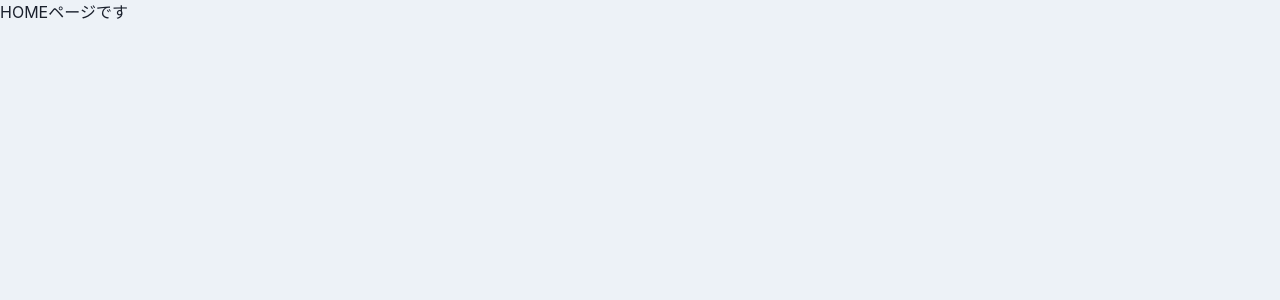
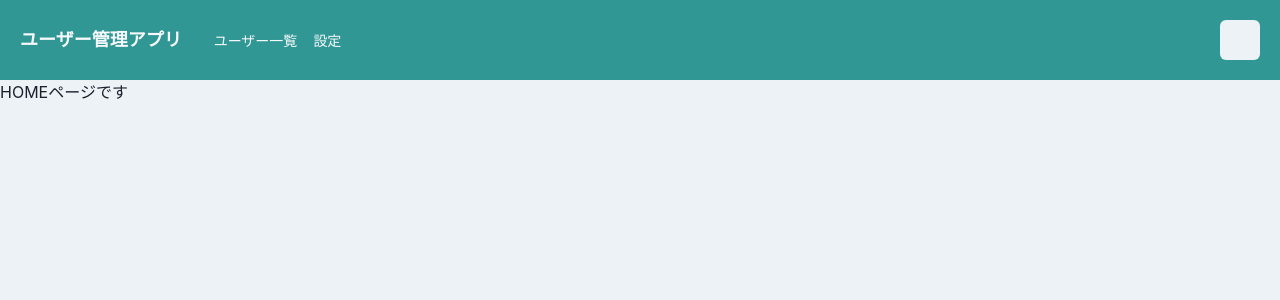
Before and after one commit to ka52k/section12, a React (Create React App) app: page /home in a window 1280 px wide. Shown: the top 300 px of the page. Built offline with nearby package versions, Linux system fonts and the light colour scheme.

Commit message:
20210324－1変更

```diff
--- /dev/null
+++ b/src/components/organisms/layout/Header.tsx
@@ -0,0 +1,31 @@
+import { Box, Flex, Heading, IconButton, Link } from "@chakra-ui/react";
+import { memo, VFC } from "react";
+
+export const Header: VFC = memo(() => {
+  return (
+    <Flex
+      as="nav"
+      bg="teal.500"
+      color="gray.50"
+      align="center"
+      justify="space-between"
+      padding={{ base: 3, md: 5 }}
+    >
+      <Flex align="center" as="a" mr={8} _hover={{ cursor: "pointer" }}>
+        <Heading as="h1" fontSize={{ base: "md", md: "lg" }} >ユーザー管理アプリ</Heading>
+      </Flex>
+      <Flex
+        align="center"
+        fontSize="sm"
+        flexGrow={2}
+        display={{ base: "none", md: "flex" }}
+      >
+        <Box pr={4}>
+          <Link>ユーザー一覧</Link>
+        </Box>
+        <Link>設定</Link>
+      </Flex>
+      <IconButton />
+    </Flex>
+  );
+});
--- /dev/null
+++ b/src/components/templates/HeaderLayout.tsx
@@ -0,0 +1,16 @@
+import { memo, ReactNode, VFC } from "react";
+import { Header } from "../organisms/layout/Header";
+
+type Props = {
+  children: ReactNode;
+}
+
+export const HeaderLayout: VFC<Props> = memo((props) => {
+  const { children } = props;
+  return (
+    <>
+      <Header />
+      {children}
+    </>
+  );
+});
--- a/src/router/Router.tsx
+++ b/src/router/Router.tsx
@@ -3,6 +3,7 @@ import { Route, Switch } from "react-router-dom";
 import { Login } from "../components/pages/Login";
 import { homeRoutes } from "./HomeRoutes";
 import { Page404 } from "../components/pages/Page404";
+import { HeaderLayout } from "../components/templates/HeaderLayout"
 
 export const Router: VFC = memo(() => {
   return (
@@ -19,7 +20,7 @@ export const Router: VFC = memo(() => {
                 key={route.path}
                 exact={route.exact}
                 path={`${url}${route.path}`}>
-                {route.children}
+                <HeaderLayout>{route.children}</HeaderLayout>
               </Route>
             ))}
           </Switch>
```
